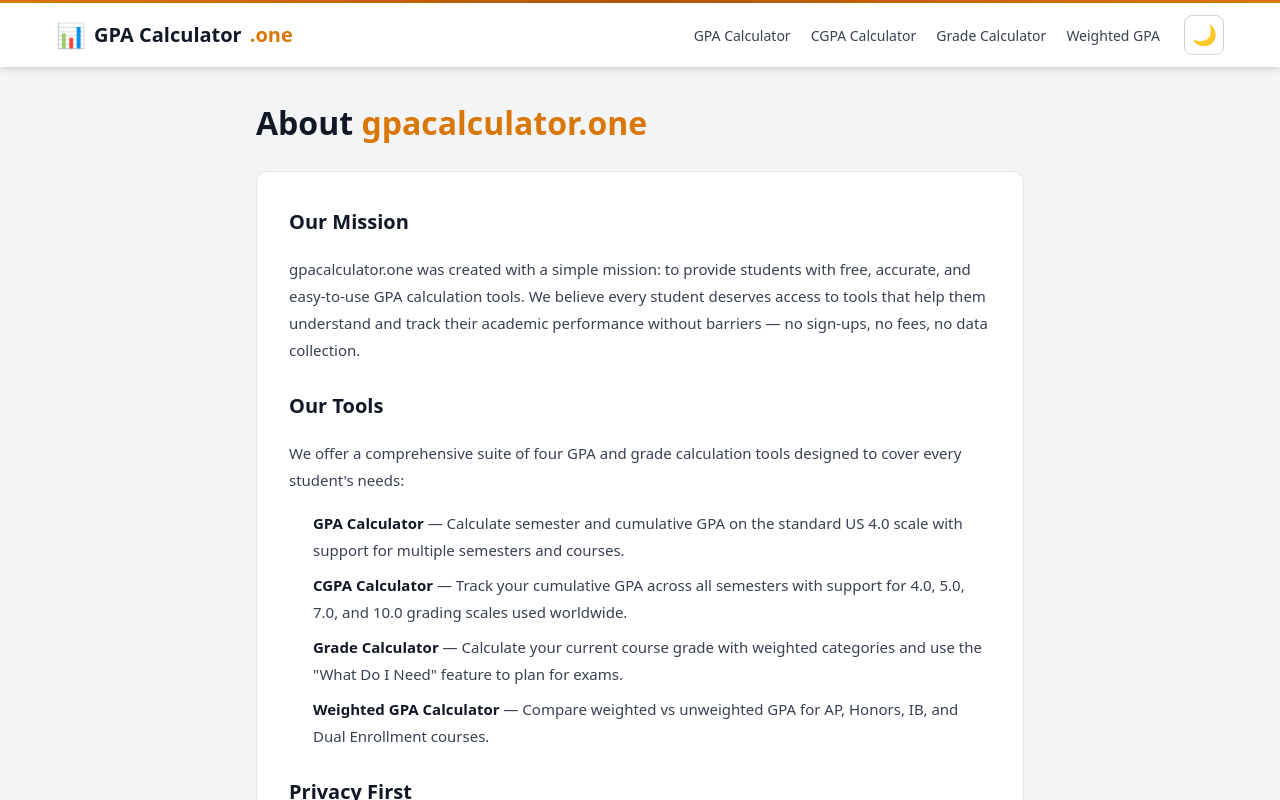
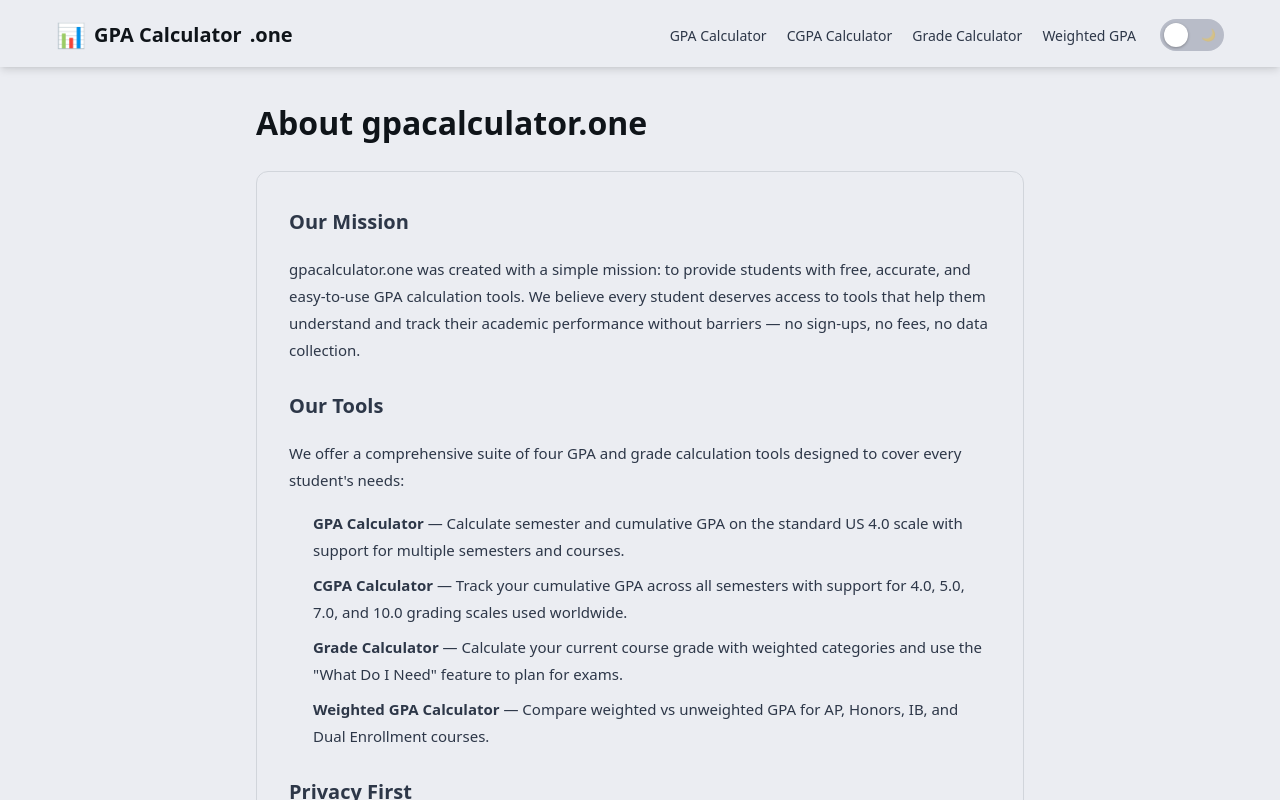
Before and after one commit to kembah17/gpacalculator.one, a Next.js app: page /about in a window 1280 px wide. Shown: the top 800 px of the page. Built offline with nearby package versions, Linux system fonts and the light colour scheme.

Commit message:
Add sliding toggle switch for theme selector

```diff
--- a/app/globals.css
+++ b/app/globals.css
@@ -1,60 +1,160 @@
-@import 'tailwindcss';
+@import "tailwindcss";
+
+@custom-variant dark (&:where(.dark, .dark *));
+
+/* Tailwind utility class mappings - uses actual values for build-time resolution */
+@theme inline {
+  --color-primary: #D97706;
+  --color-primary-light: #F9A23E;
+  --color-primary-dark: #B16104;
+  --color-primary-hover: #B16104;
+  --color-primary-text: #0F1419;
+  --color-secondary: #FBC17F;
+  --color-accent: #D97706;
+  --color-accent-dark: #B16104;
+  --color-surface: #FFFFFF;
+  --color-surface-alt: #F3F4F6;
+  --color-surface-dark: #0B1120;
+  --color-surface-dark-alt: #162032;
+  --color-card: #FFFFFF;
+  --color-card-hover: #F9FAFB;
+  --color-input: #FFFFFF;
+  --color-hero: #FCDBB5;
+  --color-page-bg: #EBEDF2;
+  --color-page-bg-dark: #0B1120;
+  --color-text: #0F1419;
+  --color-text-light: #2D3748;
+  --color-text-dark: #F1F5F9;
+  --color-text-dark-muted: #64748B;
+  --color-heading: #0F1419;
+  --color-link: #D97706;
+  --color-dark: #F1F5F9;
+  --color-dark-muted: #64748B;
+  --color-light: #F1F5F9;
+  --color-muted: #718096;
+  --color-border: #B8BCC8;
+  --color-border-light: #D1D5DB;
+  --color-border-dark: #2D3F56;
+  --color-success: #059669;
+  --color-success-bg: #ECFDF5;
+  --color-warning: #D97706;
+  --color-warning-bg: #FFFBEB;
+  --color-error: #DC2626;
+  --color-error-bg: #FEF2F2;
+  --color-info: #2563EB;
+  --color-info-bg: #EFF6FF;
+  --font-sans: "Inter", ui-sans-serif, system-ui, sans-serif;
+}
 
 :root {
-  --color-primary: #D97706;
-  --color-primary-hover: #B45309;
-  --color-primary-light: #FEF3C7;
-  --color-primary-dark: #92400E;
-  --color-primary-text: #FFFFFF;
-
-  --color-bg: #F3F4F6;
-  --color-surface: #FFFFFF;
-  --color-surface-alt: #F9FAFB;
-  --color-text: #111827;
-  --color-text-secondary: #374151;
-  --color-text-muted: #6B7280;
-  --color-border: #D1D5DB;
-  --color-border-light: #E5E7EB;
-
+  --color-bg-primary: #EBEDF2;
+  --color-bg-secondary: #DFE1E8;
+  --color-bg-card: #FFFFFF;
+  --color-bg-card-hover: #F9FAFB;
+  --color-bg-input: #FFFFFF;
+  --color-bg-hero: linear-gradient(180deg, #FCDBB5 0%, #FCD4A6 100%);
+  --color-bg-hero-solid: #FCDBB5;
+  --color-bg-muted: #F3F4F6;
+  --color-bg-code: #F3F4F6;
+  --color-text-primary: #0F1419;
+  --color-text-secondary: #2D3748;
+  --color-text-tertiary: #4A5568;
+  --color-text-muted: #718096;
+  --color-text-inverse: #F1F5F9;
+  --color-text-heading: #0F1419;
+  --color-text-link: #D97706;
+  --color-brand: #D97706;
+  --color-brand-dark: #B16104;
+  --color-brand-darker: #8D4D03;
+  --color-brand-light: #F9A23E;
+  --color-brand-lighter: #FBC17F;
+  --color-brand-lightest: #FCD8AF;
+  --color-brand-bg: #FCDBB5;
+  --color-border: #B8BCC8;
+  --color-border-light: #D1D5DB;
+  --color-border-dark: #8892A4;
+  --color-border-brand: #D97706;
+  --shadow-sm: 0 1px 3px 0 rgba(0,0,0,0.08), 0 1px 2px -1px rgba(0,0,0,0.06);
+  --shadow-md: 0 4px 8px -1px rgba(0,0,0,0.12), 0 2px 4px -2px rgba(0,0,0,0.08);
+  --shadow-lg: 0 12px 24px -4px rgba(0,0,0,0.15), 0 4px 8px -4px rgba(0,0,0,0.1);
+  --shadow-card: 0 2px 8px -2px rgba(0,0,0,0.1), 0 1px 3px -1px rgba(0,0,0,0.06);
   --color-success: #059669;
+  --color-success-bg: #ECFDF5;
+  --color-warning: #D97706;
+  --color-warning-bg: #FFFBEB;
   --color-error: #DC2626;
-  --color-warning: #D97706;
+  --color-error-bg: #FEF2F2;
   --color-info: #2563EB;
-
-  --shadow-sm: 0 1px 2px rgba(0,0,0,0.05);
-  --shadow-md: 0 4px 6px -1px rgba(0,0,0,0.1), 0 2px 4px -2px rgba(0,0,0,0.1);
-  --shadow-lg: 0 10px 15px -3px rgba(0,0,0,0.1), 0 4px 6px -4px rgba(0,0,0,0.1);
+  --color-info-bg: #EFF6FF;
+  --color-ad-bg: rgba(217,119,6,0.04);
+  --color-ad-border: rgba(217,119,6,0.12);
+  --color-ad-text: #9CA3AF;
+  --color-toggle-track: #CBD5E1;
+  --color-toggle-thumb: #FFFFFF;
+  --color-toggle-icon: #64748B;
 }
 
 .dark {
-  --color-primary: #F59E0B;
-  --color-primary-hover: #FBBF24;
-  --color-primary-light: #78350F;
-  --color-primary-dark: #FDE68A;
-  --color-primary-text: #111827;
-
-  --color-bg: #111827;
-  --color-surface: #1F2937;
-  --color-surface-alt: #374151;
-  --color-text: #F1F5F9;
-  --color-text-secondary: #D1D5DB;
-  --color-text-muted: #9CA3AF;
-  --color-border: #4B5563;
-  --color-border-light: #374151;
-
+  --color-bg-primary: #0B1120;
+  --color-bg-secondary: #162032;
+  --color-bg-card: #1A2538;
+  --color-bg-card-hover: #243044;
+  --color-bg-input: #1A2538;
+  --color-bg-hero: linear-gradient(180deg, #2B1701 0%, #1A0E00 100%);
+  --color-bg-hero-solid: #2B1701;
+  --color-bg-muted: #1A2538;
+  --color-bg-code: #1A2538;
+  --color-text-primary: #F1F5F9;
+  --color-text-secondary: #CBD5E1;
+  --color-text-tertiary: #94A3B8;
+  --color-text-muted: #64748B;
+  --color-text-inverse: #111827;
+  --color-text-heading: #F8FAFC;
+  --color-text-link: #F9A23E;
+  --color-brand: #F9A23E;
+  --color-brand-dark: #D97706;
+  --color-brand-darker: #B16104;
+  --color-brand-light: #FBC17F;
+  --color-brand-lighter: #FCD1A0;
+  --color-brand-lightest: #361D01;
+  --color-brand-bg: #361D01;
+  --color-border: #2D3F56;
+  --color-border-light: #1E2D42;
+  --color-border-dark: #3D5068;
+  --color-border-brand: #D97706;
+  --shadow-sm: 0 1px 3px 0 rgba(0,0,0,0.4), 0 1px 2px -1px rgba(0,0,0,0.3);
+  --shadow-md: 0 4px 8px -1px rgba(0,0,0,0.5), 0 2px 4px -2px rgba(0,0,0,0.4);
+  --shadow-lg: 0 12px 24px -4px rgba(0,0,0,0.5), 0 4px 8px -4px rgba(0,0,0,0.4);
+  --shadow-card: 0 2px 8px -2px rgba(0,0,0,0.4), 0 1px 3px -1px rgba(0,0,0,0.3);
   --color-success: #34D399;
+  --color-success-bg: #064E3B;
+  --color-warning: #FBBF24;
+  --color-warning-bg: #78350F;
   --color-error: #F87171;
-  --color-warning: #FBBF24;
+  --color-error-bg: #7F1D1D;
   --color-info: #60A5FA;
-
-  --shadow-sm: 0 1px 2px rgba(0,0,0,0.3);
-  --shadow-md: 0 4px 6px -1px rgba(0,0,0,0.4), 0 2px 4px -2px rgba(0,0,0,0.3);
-  --shadow-lg: 0 10px 15px -3px rgba(0,0,0,0.4), 0 4px 6px -4px rgba(0,0,0,0.3);
+  --color-info-bg: #1E3A5F;
+  --color-ad-bg: rgba(249,162,62,0.06);
+  --color-ad-border: rgba(249,162,62,0.15);
+  --color-ad-text: #64748B;
+  --color-toggle-track: #334155;
+  --color-toggle-thumb: #F1F5F9;
+  --color-toggle-icon: #94A3B8;
 }
 
 * { box-sizing: border-box; }
 
 body {
-  background-color: var(--color-bg);
-  color: var(--color-text);
+  background-color: var(--color-bg-primary);
+  color: var(--color-text-primary);
+  font-family: system-ui, -apple-system, sans-serif;
+  -webkit-font-smoothing: antialiased;
+  -moz-osx-font-smoothing: grayscale;
 }
+
+::selection { background-color: var(--color-brand-lighter); color: var(--color-text-primary); }
+.dark ::selection { background-color: var(--color-brand-darker); color: var(--color-text-primary); }
+
+input, textarea, select { background-color: var(--color-bg-input); color: var(--color-text-primary); border-color: var(--color-border); }
+input:focus, textarea:focus, select:focus { outline: none; border-color: var(--color-brand); box-shadow: 0 0 0 3px rgba(217,119,6,0.15); }
+.dark input:focus, .dark textarea:focus, .dark select:focus { box-shadow: 0 0 0 3px rgba(249,162,62,0.2); }
--- a/components/layout/Header.tsx
+++ b/components/layout/Header.tsx
@@ -103,25 +103,27 @@
           </div>
 
           <button
-            onClick={toggleTheme}
-            aria-label="Toggle dark mode"
-            style={{
-              background: 'none',
-              border: '1px solid var(--color-border)',
-              borderRadius: '0.5rem',
-              padding: '0.5rem',
-              cursor: 'pointer',
-              color: 'var(--color-text)',
-              fontSize: '1.25rem',
-              display: 'flex',
-              alignItems: 'center',
-              justifyContent: 'center',
-              width: '40px',
-              height: '40px',
-            }}
-          >
-            {dark ? '☀️' : '🌙'}
-          </button>
+              onClick={toggleTheme}
+              aria-label={dark ? "Switch to light mode" : "Switch to dark mode"}
+              style={{
+                display: "inline-flex",
+                alignItems: "center",
+                padding: "0.25rem",
+                borderRadius: "9999px",
+                border: "2px solid var(--color-border, #CBD5E1)",
+                backgroundColor: dark ? "var(--color-primary, #10B981)" : "var(--color-border, #CBD5E1)",
+                cursor: "pointer",
+                transition: "all 0.3s ease",
+                width: "4rem",
+                height: "2rem",
+                position: "relative",
+                flexShrink: 0,
+              }}
+            >
+              <span style={{ position: "absolute", left: "0.375rem", top: "50%", transform: "translateY(-50%)", fontSize: "0.75rem", opacity: dark ? 0.4 : 1, transition: "opacity 0.3s ease", lineHeight: 1 }}>☀️</span>
+              <span style={{ position: "absolute", right: "0.375rem", top: "50%", transform: "translateY(-50%)", fontSize: "0.75rem", opacity: dark ? 1 : 0.4, transition: "opacity 0.3s ease", lineHeight: 1 }}>🌙</span>
+              <span style={{ position: "absolute", top: "2px", left: dark ? "calc(100% - 1.625rem)" : "2px", width: "1.5rem", height: "1.5rem", borderRadius: "50%", backgroundColor: "#FFFFFF", boxShadow: "0 1px 3px rgba(0,0,0,0.3)", transition: "left 0.3s ease" }} />
+            </button>
 
           <button
             onClick={() => setMobileOpen(!mobileOpen)}
```
Also changed, not shown: 2 other files (tests, documents, lock files or other folders).
